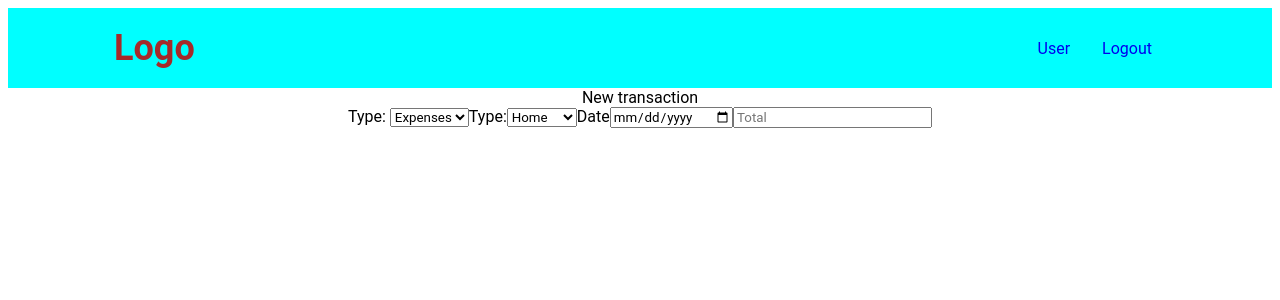
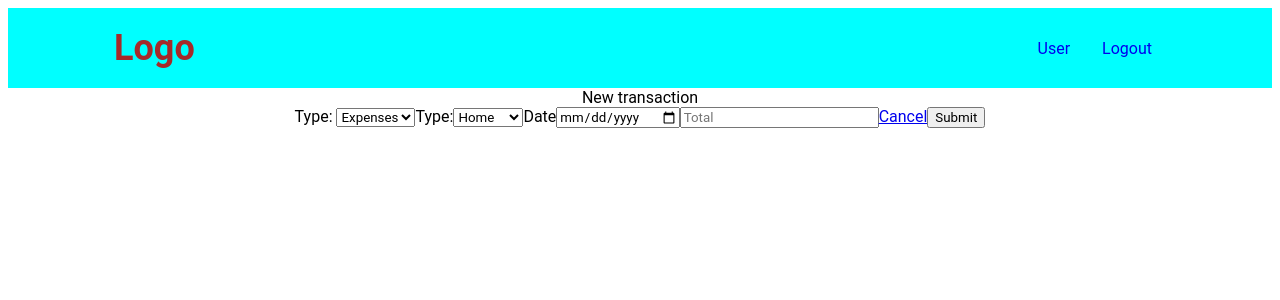
Before and after one commit to davrope/financial-app, a React (Create React App) app in the folder client/: page /create-transaction in a window 1280 px wide. Shown: the top 300 px of the page. Built offline with nearby package versions, Linux system fonts and the light colour scheme; no server answers; the HTML template or start-up script is replaced by a standard one.

Commit message:
Cancel and submit form

```diff
--- a/client/src/actions/index.js
+++ b/client/src/actions/index.js
@@ -3,7 +3,7 @@ import {FETCH_USER} from './types'
 
 export const fetchUser = ()=> async dispatch=>{
     const res = await axios.get('/api/current_user');
-    console.log(res)
+
 
     dispatch({type: FETCH_USER, payload: res.data});
 };
--- a/client/src/components/FinancialComp/CreateTransaction.js
+++ b/client/src/components/FinancialComp/CreateTransaction.js
@@ -1,7 +1,13 @@
 import React from 'react';
-import style from '../../styles/create-transaction.module.css'
+import style from '../../styles/create-transaction.module.css';
+import {Link as LinkRouter} from 'react-router-dom';
 
 const CreateTransaction = () => {
+
+  const SubmitTransactionValues= (formValues)=>{
+    console.log(console.log(formValues))
+  }
+
   return (
     <div className={style.container}>
         New transaction
@@ -24,6 +30,15 @@ const CreateTransaction = () => {
 
             {/* Check how to hide the spin arrows for number input */}
             <input type = "number" id= "total_transaction" placeholder='Total'/>
+
+
+            <LinkRouter to = '/user'>
+              Cancel
+            </LinkRouter>
+
+            <button type = "submit" onClick={()=>SubmitTransactionValues(formValues)}>
+              Submit
+            </button>
         </form>
     </div>
   )
--- a/client/src/components/Navbar.js
+++ b/client/src/components/Navbar.js
@@ -11,7 +11,7 @@ import { useSelector } from 'react-redux';
 const Navbar = ({toggle}) => {
 
   const auth = useSelector((state)=>state.auth)
-  console.log("console from navbar:", auth)
+
 
 
   const renderTest = ()=>{
```
